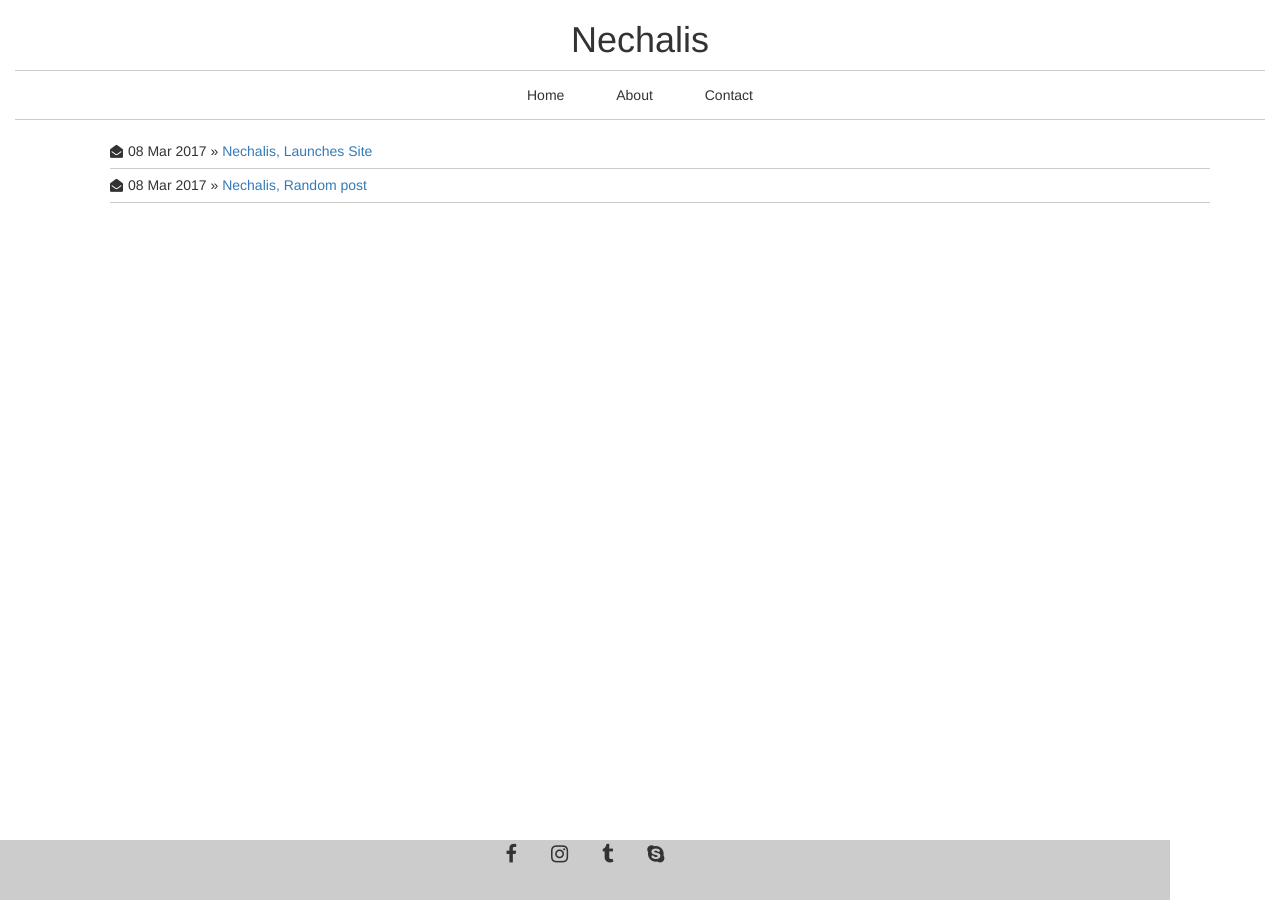
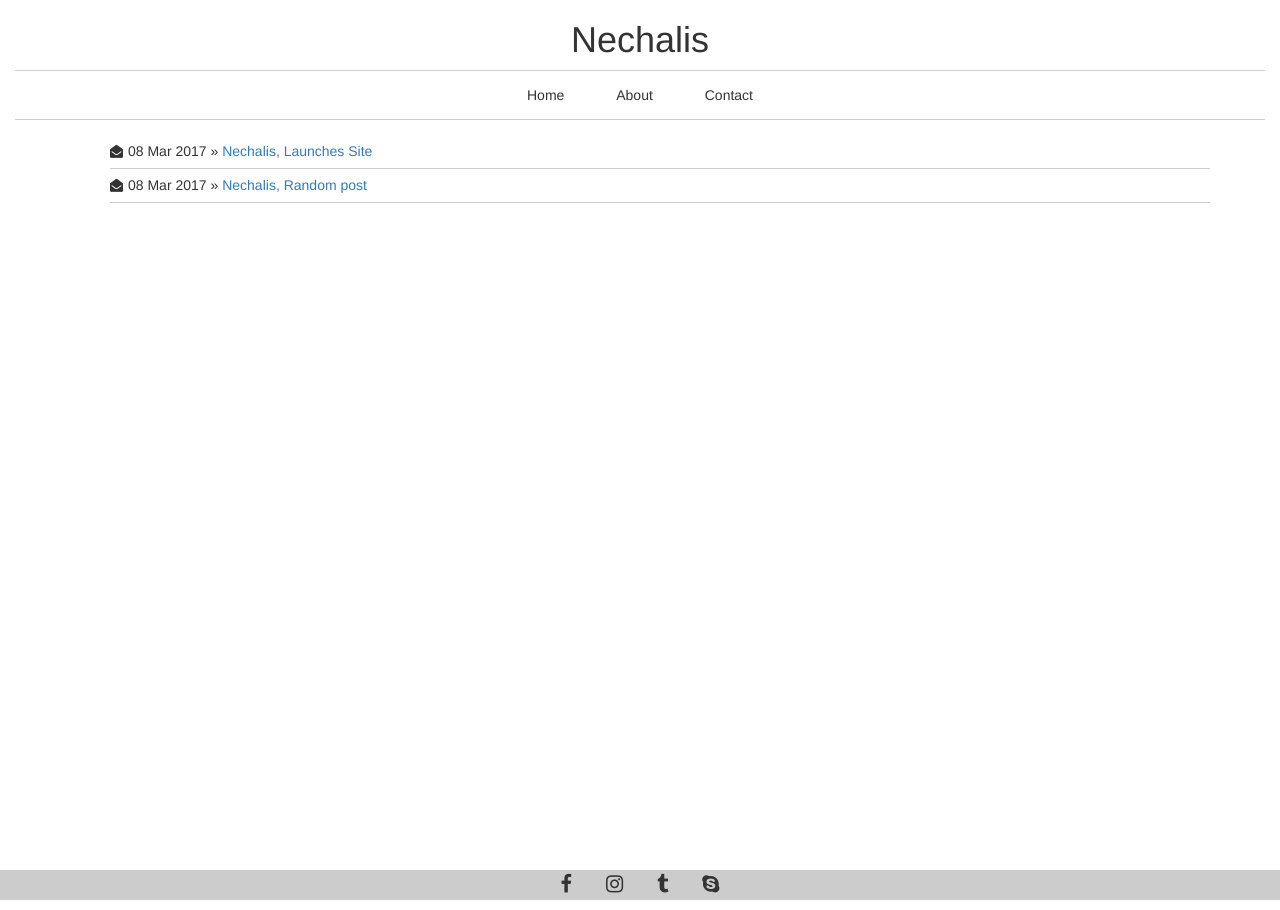
Before and after one commit to Nechalis/Nechalis.github.io, a Jekyll site: the page built from index.html, in a window 1280 px wide. Built offline with Jekyll 4.4.1, drawn with Linux system fonts in a browser that asks for light colours.

Commit message:
Footer work

```diff
--- a/_layouts/default.html
+++ b/_layouts/default.html
@@ -36,7 +36,7 @@
 	</div>
 
 	<footer class="stickyfooter">
-		<div class="container text-center">
+		<div class="container-fluid text-center">
 	        <a href="#"><i class="fa fa-facebook"></i></a>
 	        <a href="#"><i class="fa fa-instagram"></i></a>
 	        <a href="#"><i class="fa fa-tumblr"></i></a>
--- a/css/main.css
+++ b/css/main.css
@@ -108,8 +108,9 @@ ul.menu li a:hover:before {
 }
 
 .stickyfooter {
-	position:absolute;
-	bottom:0;
-	height:60px;
+	position: absolute;
+	bottom: 0;
+	height: 30px;
+	width: 100%;
 	background-color: #ccc;
 }
```
